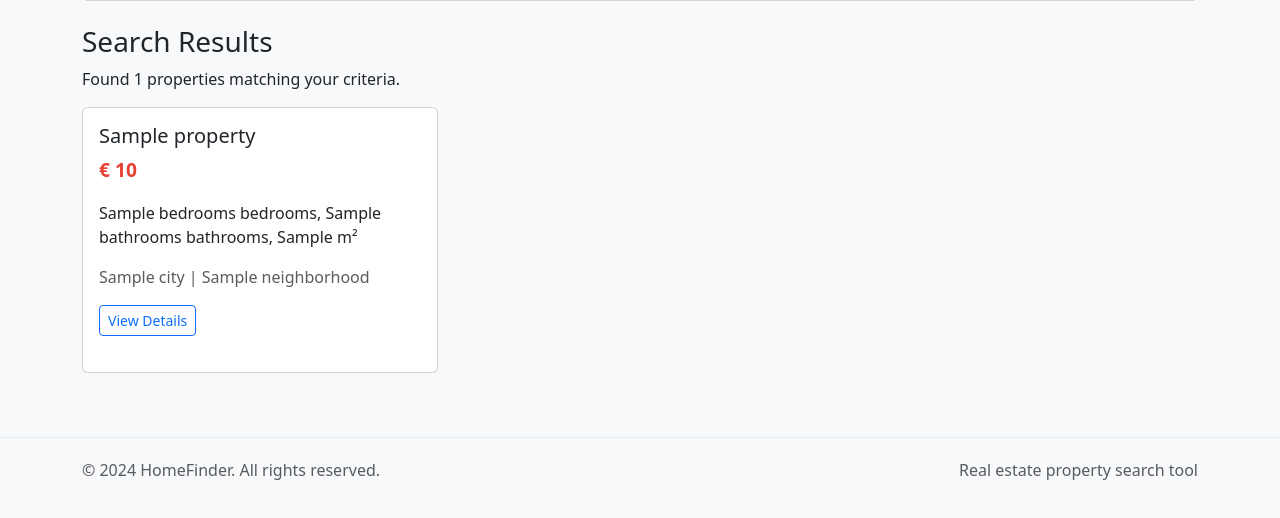
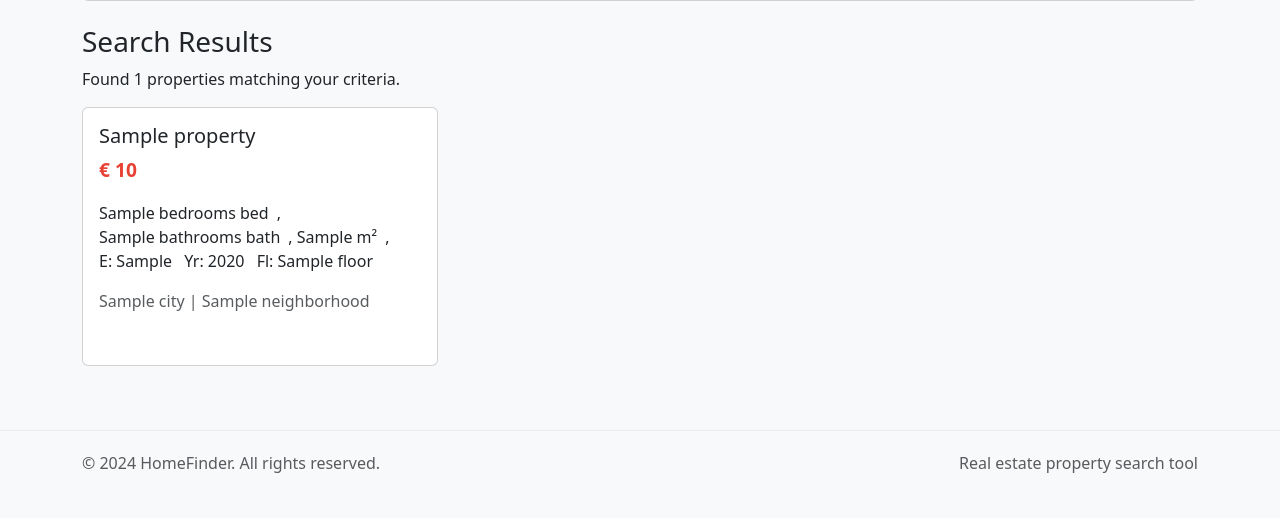
Before and after one commit to civitz/homefinder, a Flask app: template templates/search.html in a window 1280 px wide. Shown: the part 376-894 px from the top of the page. After the commit the page ends 849 px from the top, so only its background shows below. Run offline with Flask 3, Linux system fonts and the light colour scheme; the template is opened without the code that fills it: most values are stand-ins (such as "Sample title", 1, 10 or a date in 2020).

Commit message:
better property card

```diff
--- a/templates/base.html
+++ b/templates/base.html
@@ -21,15 +21,26 @@
         }
         .property-card {
             margin-bottom: 20px;
-            transition: transform 0.2s;
+            transition: transform 0.2s, box-shadow 0.2s;
         }
         .property-card:hover {
             transform: translateY(-5px);
+            box-shadow: 0 0.5rem 1rem rgba(0, 0, 0, 0.15);
         }
         .property-price {
             font-weight: bold;
             color: #e74133;
             font-size: 1.2rem;
+        }
+        .property-feature {
+            margin-right: 0.5rem;
+            white-space: nowrap;
+        }
+        .card {
+            cursor: pointer;
+        }
+        .text-decoration-none {
+            color: inherit;
         }
     </style>
 </head>
--- a/templates/search.html
+++ b/templates/search.html
@@ -84,22 +84,26 @@
          <div class="row">
             {% for property in properties %}
             <div class="col-md-4 mb-4">
+                <a href="/properties/{{ property.id }}" class="text-decoration-none">
                     <div class="card property-card h-100">
                         <div class="card-body">
                             <h5 class="card-title">{{ property.title }}</h5>
                             <p class="property-price">€ {{ "{:,}".format(property.price|int) }}</p>
                             <p class="card-text">
-                            {{ property.bedrooms or 'N/A' }} bedrooms,
-                            {{ property.bathrooms or 'N/A' }} bathrooms,
-                            {{ property.square_meters or 'N/A' }} m²
+                                <span class="property-feature">{{ property.bedrooms or 'N/A' }} bed</span>,
+                                <span class="property-feature">{{ property.bathrooms or 'N/A' }} bath</span>,
+                                <span class="property-feature">{{ property.square_meters or 'N/A' }} m²</span>,
+                                {% if property.energy_class %}<span class="property-feature">E: {{ property.energy_class }}</span>{% endif %}
+                                {% if property.year_built %}<span class="property-feature">Yr: {{ property.year_built }}</span>{% endif %}
+                                {% if property.floor %}<span class="property-feature">Fl: {{ property.floor }}</span>{% endif %}
                             </p>
                             <p class="text-muted">
                                 {{ property.city }}
                                 {% if property.neighborhood %}| {{ property.neighborhood }}{% endif %}
                             </p>
-                          <a href="/properties/{{ property.id }}" class="btn btn-sm btn-outline-primary">View Details</a>
                         </div>
                     </div>
+                </a>
             </div>
             {% endfor %}
         </div>
--- a/views/property_views.py
+++ b/views/property_views.py
@@ -56,7 +56,10 @@ def search_properties():
                 'contract_type': prop.contract_type.value,
                 'url': prop.url,
                 'agency_listing_id': prop.agency_listing_id,
-                'agency_id': prop.agency_id
+                'agency_id': prop.agency_id,
+                'energy_class': prop.energy_class,
+                'year_built': prop.year_built,
+                'floor': prop.floor
             })
 
         # Get all agencies for dropdown
```
Lines whose indentation alone changed are shown as unchanged.
